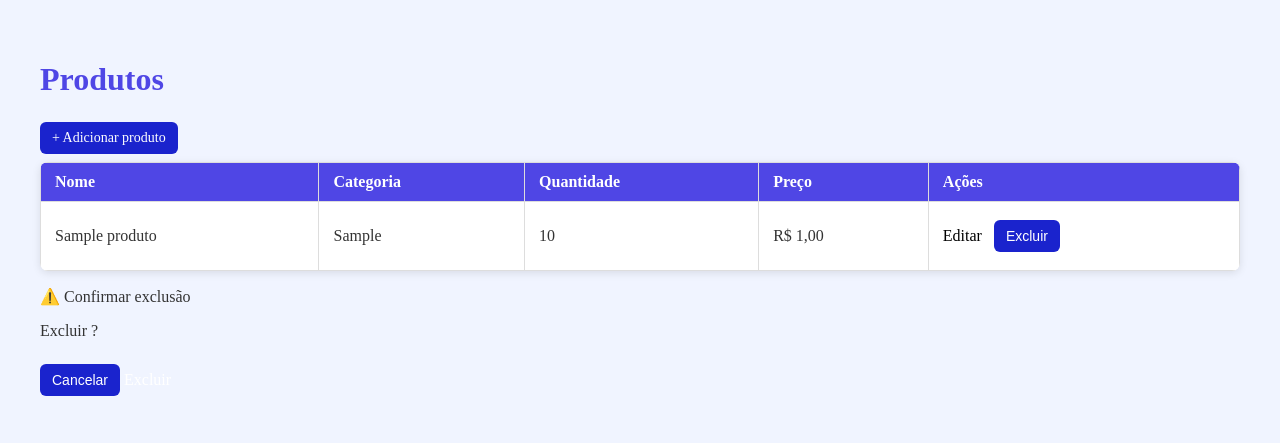
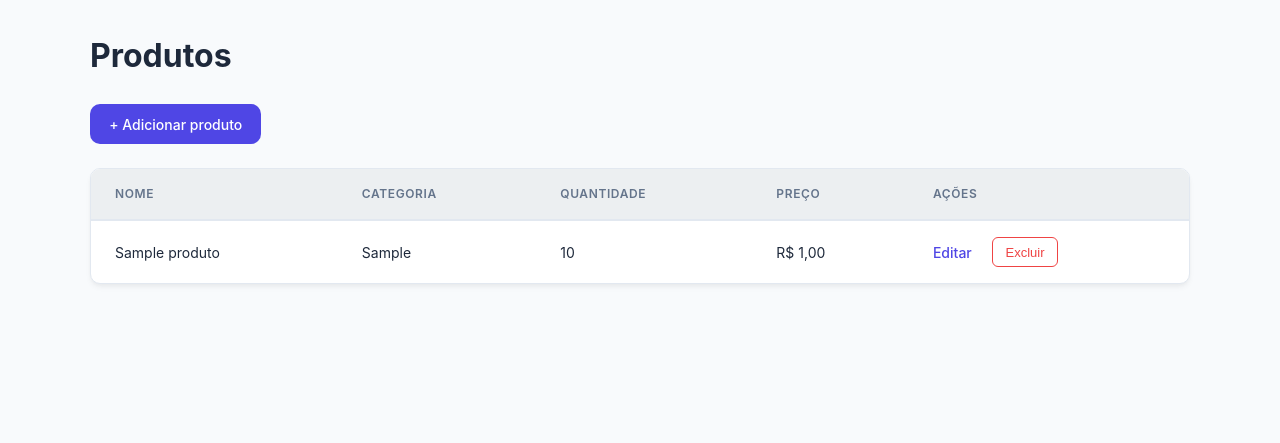
Before and after one commit to Renner081/Projeto_Crud, a PHP site: page /pages/index.php in a window 1280 px wide. Shown: the top 443 px of the page. Run offline with PHP 8.4, Linux system fonts and the light colour scheme; tables that the repository leaves empty hold one stand-in row (values such as "Sample post").

Commit message:
style: recriando a formatação e estilização das tabelas

```diff
--- a/My_Crud/assets/css/style.css
+++ b/My_Crud/assets/css/style.css
@@ -1,138 +1,240 @@
-/* =====================
-   GERAL — corpo da página
-   ===================== */
-body {
-    font-family: inherit;
-    background: #f0f4ff;
-    padding: 2rem;
-    color: #333;
+/* ==========================================================================
+   1. VARIÁVEIS DE CORES E CONFIGURAÇÕES
+   ========================================================================== */
+:root {
+    --primary-color: #4f46e5;
+    --danger-color: #ef4444;
+    --danger-hover: #dc2626;
+    --success-color: #10b981;
+    --background-bg: #f8fafc;
+    --surface-white: #ffffff;
+    --text-main: #1e293b;
+    --text-muted: #64748b;
+    --border-color: #e2e8f0;
+    --radius: 10px;
+    --transition: all 0.25s ease;
+
+/* ==========================================================================
+   2. RESET CSS
+   ========================================================================== */
+* {
+    margin: 0;
+    padding: 0;
+    box-sizing: border-box;
 }
 
-/* =====================
-   TÍTULO PRINCIPAL
-   ===================== */
-h1 {
-    margin-bottom: 1rem;
-    color: #4f46e5;
+body {
+    font-family: -apple-system, BlinkMacSystemFont, "Segoe UI", Roboto, Helvetica, Arial, sans-serif;
+    background-color: var(--background-bg);
+    color: var(--text-main);
+    line-height: 1.5;
+    padding: 2rem 1rem;
 }
 
-/* =====================
-   TABELA
-   ===================== */
-table {
-    width: 100%;
-    border-collapse: collapse;
-    background: #fff;
-    border-radius: 8px;
-    overflow: hidden;
-    box-shadow: 0 2px 8px rgba(0, 0, 0, .1);
+.container {
+    max-width: 1100px;
+    margin: 0 auto;
 }
 
-/* =====================
-   CÉLULAS DA TABELA
-   ===================== */
-th,
-td {
-    padding: 10px 14px;
-    border: 1px solid #ddd;
-    text-align: left;
+h1 {
+    font-size: 2rem;
+    font-weight: 700;
+    color: var(--text-main);
+    margin-bottom: 1.5rem;
 }
 
-/* =====================
-   CABEÇALHO DA TABELA
-   ===================== */
-th {
-    background: #4f46e5;
-    color: #fff;
+/* ==========================================================================
+   3. BOTÕES E LINKS
+   ========================================================================== */
+button, .btn {
+    display: inline-flex;
+    align-items: center;
+    gap: 0.5rem;
+    padding: 0.6rem 1.2rem;
+    border-radius: var(--radius);
+    border: none;
+    font-size: 14px;
+    font-weight: 500;
+    cursor: pointer;
+    text-decoration: none;
+    transition: var(--transition);
 }
 
-/* =====================
-   LINKS GERAIS
-   ===================== */
-a {
-    color: white;
-    text-decoration: none;
-    margin-right: 8px;
+.btn-primary {
+    background-color: var(--primary-color);
+    color: var(--surface-white);
 }
 
-a:hover {
+.btn-primary:hover {
+    background-color: var(--primary-hover);
+    transform: translateY(-2px);
+    box-shadow: 0 4px 12px rgba(79, 70, 229, 0.2);
+}
+
+.btn-deletar {
+    background: transparent;
+    color: var(--danger-color);
+    border: 1px solid var(--danger-color);
+    padding: 0.4rem 0.8rem;
+    border-radius: 6px;
+    font-size: 13px;
+    cursor: pointer;
+    transition: var(--transition);
+}
+
+.btn-deletar:hover {
+    background-color: var(--danger-color);
+    color: var(--surface-white);
+}
+
+.link-editar {
+    color: var(--primary-color);
+    text-decoration: none;
+    font-size: 14px;
+    font-weight: 500;
+    margin-right: 12px;
+}
+
+.link-editar:hover {
     text-decoration: underline;
 }
 
-/* =====================
-   CÉLULAS — texto
-   ===================== */
-td {
-    color: #333;
+/* ==========================================================================
+   4. COMPONENTE: MODAL DE CONFIRMAÇÃO
+   ========================================================================== */
+.modal-overlay {
+    display: none;
+    position: fixed;
+    inset: 0;
+    background-color: rgba(15, 23, 42, 0.6);
+    backdrop-filter: blur(4px);
+    align-items: center;
+    justify-content: center;
+    z-index: 1000;
+    padding: 1rem;
 }
 
-/* =====================
-   LINKS DENTRO DAS CÉLULAS
-   ===================== */
-td a {
-    color: #000000;
+.modal-card {
+    background-color: var(--surface-white);
+    border-radius: 14px;
+    padding: 1.75rem;
+    width: 100%;
+    max-width: 400px;
+    box-shadow: 0 20px 25px -5px rgba(0, 0, 0, 0.1), 0 10px 10px -5px rgba(0, 0, 0, 0.04);
+    animation: scaleUp 0.2s ease-out;
 }
 
-td a:hover {
-    color: #0000006d;
+.modal-title {
+    font-weight: 600;
+    font-size: 18px;
+    color: var(--text-main);
+    margin-bottom: 0.5rem;
 }
 
-/* =====================
-   INPUTS — base
-   ===================== */
-input {
-    display: flex;
-    margin: .5rem 0;
-    padding: .5rem .75rem;
-    border-radius: 6px;
-    border: 1px solid #ccc;
+.modal-text {
     font-size: 14px;
-    width: 100%;
-    transition: transform 0.2s ease,
-        background-color 0.3s ease,
-        box-shadow 0.3s ease;
+    color: var(--text-muted);
+    margin-bottom: 1.5rem;
 }
 
-/* =====================
-   BOTÕES E LINKS COM CLASSE .btn
-   ===================== */
-button, .btn {
-    display: inline-block;
-    margin: .5rem 0;
-    padding: .5rem .75rem;
-    border-radius: 6px;
-    border: none;
-    font-size: 14px;
-    width: auto;
-    background: #1a23cd;
-    color: #fff;
-    text-decoration: none;  /* para o <a class="btn"> não ficar sublinhado */
-    cursor: pointer;
-    transition: transform 0.2s ease,
-        background-color 0.3s ease,
-        box-shadow 0.3s ease;
+.modal-buttons {
+    display: flex;
+    gap: 0.75rem;
+    justify-content: flex-end;
 }
 
-/* =====================
-   BOTÃO/LINK — ao passar o mouse
-   ===================== */
-button:hover, .btn:hover {
-    background: oklch(27.382% 0.17982 264.21);
-    transform: translateY(-3px);
-    box-shadow: 0 4px 8px rgba(0, 0, 0, 0.2);
-    color: #fff;  /* garante que o link não mude de cor */
-    text-decoration: none;
+.btn-cancelar {
+    background-color: var(--border-color);
+    color: var(--text-main);
+    padding: 0.5rem 1rem;
+    border-radius: 8px;
+    border: none;
+    cursor: pointer;
+    font-weight: 500;
+    transition: var(--transition);
 }
 
-/* =====================
-   BOTÃO/LINK — ao clicar
-   ===================== */
-.btn:active, .btn:active {
-    transform: scale(0.95);
-    box-shadow: 0 2px 4px rgba(0, 0, 0, 0.1);
+.btn-cancelar:hover {
+    background-color: #cbd5e1;
 }
 
+.btn-confirmar-exclusao {
+    background-color: var(--danger-color);
+    color: var(--surface-white);
+    padding: 0.5rem 1rem;
+    border-radius: 8px;
+    text-decoration: none;
+    font-weight: 500;
+    transition: var(--transition);
+}
+
+.btn-confirmar-exclusao:hover {
+    background-color: var(--danger-hover);
+}
+
+/* ==========================================================================
+   5. ANIMAÇÕES
+   ========================================================================== */
 @keyframes slideIn {
     from { opacity: 0; transform: translateX(60px); }
     to   { opacity: 1; transform: translateX(0); }
 }
+
+@keyframes scaleUp {
+    from { opacity: 0; transform: scale(0.95); }
+    to   { opacity: 1; transform: scale(1); }
+}
+
+/* ==========================================================================
+   6. TABELA DE PRODUTOS
+   ========================================================================== */
+.table-responsive {
+    width: 100%;
+    overflow-x: auto;
+    background-color: var(--surface-white);
+    border-radius: var(--radius);
+    box-shadow: 0 4px 6px -1px rgba(0, 0, 0, 0.05), 0 2px 4px -1px rgba(0, 0, 0, 0.03);
+    margin-top: 1.5rem;
+    border: 1px solid var(--border-color);
+}
+
+table {
+    width: 100%;
+    border-collapse: collapse;
+    text-align: left;
+    font-size: 14px;
+}
+
+th {
+    background-color: #eceff1;
+    color: var(--text-muted);
+    font-weight: 600;
+    text-transform: uppercase;
+    font-size: 12px;
+    letter-spacing: 0.05em;
+    padding: 1rem 1.5rem;
+    border-bottom: 2px solid var(--border-color);
+}
+
+td {
+    padding: 1rem 1.5rem;
+    color: var(--text-main);
+    border-bottom: 1px solid var(--border-color);
+    vertical-align: middle;
+}
+
+tbody tr:hover {
+    background-color: #f1f5f9;
+    transition:
+}
+
+tbody tr:last-child td {
+    border-bottom: none;
+}
+
+
+.acoes {
+    display: flex;
+    align-items: center;
+    gap: 0.5rem;
+}
```
